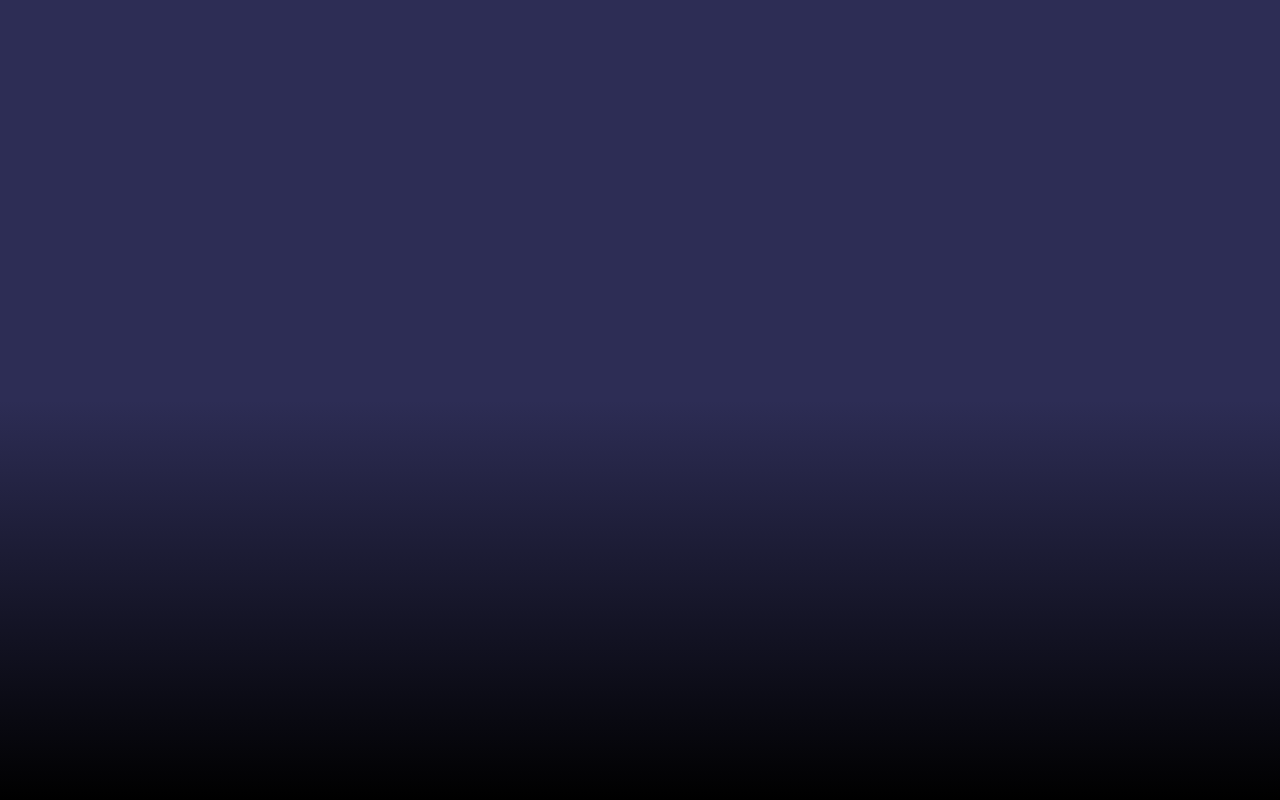
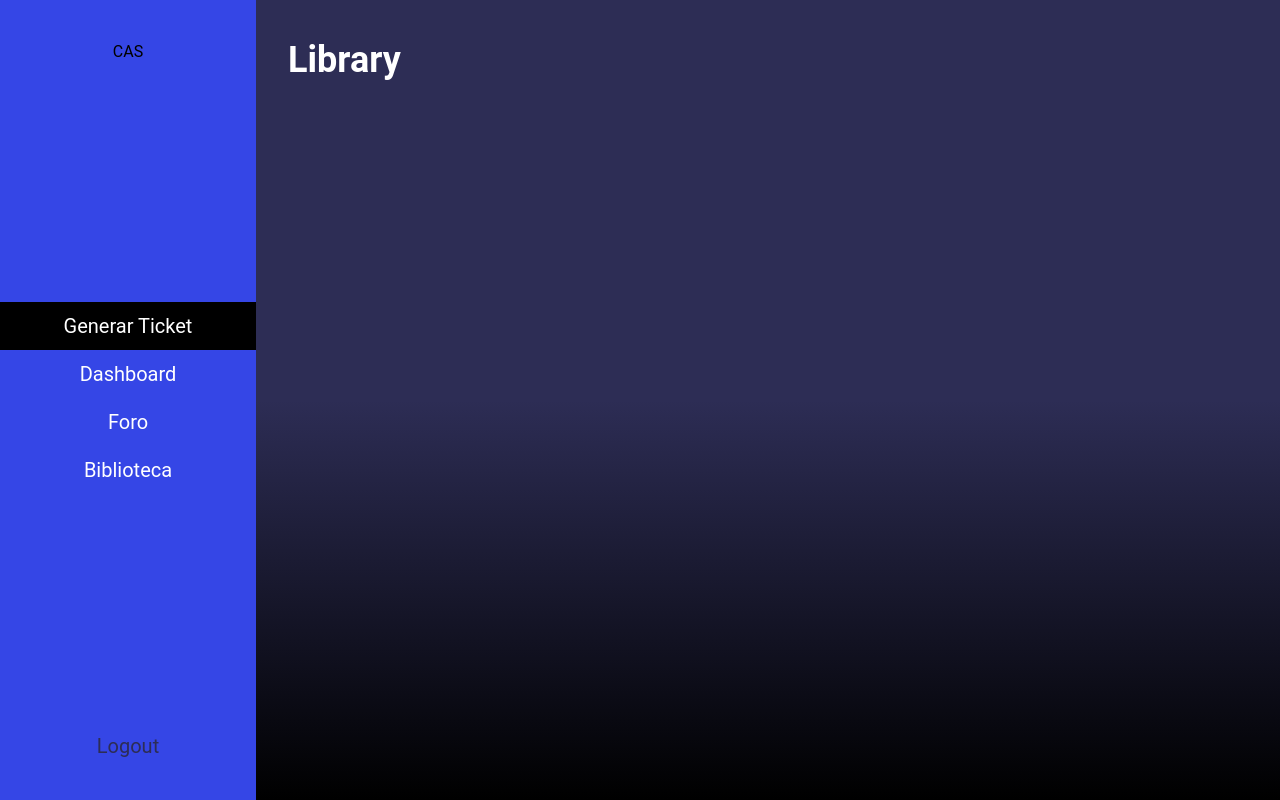
Before and after one commit to Juxnjo/mvpSenaSoft_Globant, a React (Vite) app in the folder frontend/: page /books in a window 1280 px wide. Before the commit this address had no page. Built offline with nearby package versions, Linux system fonts and the light colour scheme.

Commit message:
doing libraryPage

```diff
--- a/frontend/src/App.jsx
+++ b/frontend/src/App.jsx
@@ -5,6 +5,7 @@ import { LoginPage } from './pages/LoginPage'
 import { HomePage } from './pages/HomePage'
 
 import { RegisterPage } from "./pages/RegisterPage";
+import { LibraryPage } from "./pages/LibraryPage";
 
 
 function App() {
@@ -13,10 +14,10 @@ function App() {
     <>
       <Routes>
         <Route path='/' element={<LoginPage />} />
+        <Route path='/home' element={<HomePage />} />
+        <Route path='/register' element={<RegisterPage />} />
+        <Route path='/books' element={<LibraryPage/>}/>
 
-        <Route path='/home' element={<HomePage />} />
-
-        <Route path='/register' element={<RegisterPage />} />
 
       </Routes>
 
--- a/frontend/src/pages/HomePage.jsx
+++ b/frontend/src/pages/HomePage.jsx
@@ -8,9 +8,7 @@ export const HomePage = () => {
 
       <div className="py-10 sm:ml-0 pl-10 lg:pl-0 lg:ml-72 text-white flex gap-3 justify-between pr-10">
         <h1 className="font-bold text-4xl">Hola! Usuario</h1>
-        <div className="hidden lg:block w-10 h-10 bg-semiLightBlue rounded-full">
 
-        </div>
       </div>
 
       <SideBarComponent />
--- a/frontend/src/pages/LibraryPage.jsx
+++ b/frontend/src/pages/LibraryPage.jsx
@@ -1,6 +1,16 @@
+import { SideBarComponent } from "../components/SideBar/SideBarComponent";
 
-export const LibraryPage = () => {
+export const LibraryPage = () =>
+{
   return (
-    <div>LibraryPage</div>
+    <>
+      <div className="py-10 sm:ml-0 pl-10 lg:pl-0 lg:ml-72 text-white flex gap-3 justify-between pr-10">
+        <h1 className="font-bold text-4xl">Library</h1>
+
+      </div>
+
+      <SideBarComponent />
+
+    </>
   )
 }
```
